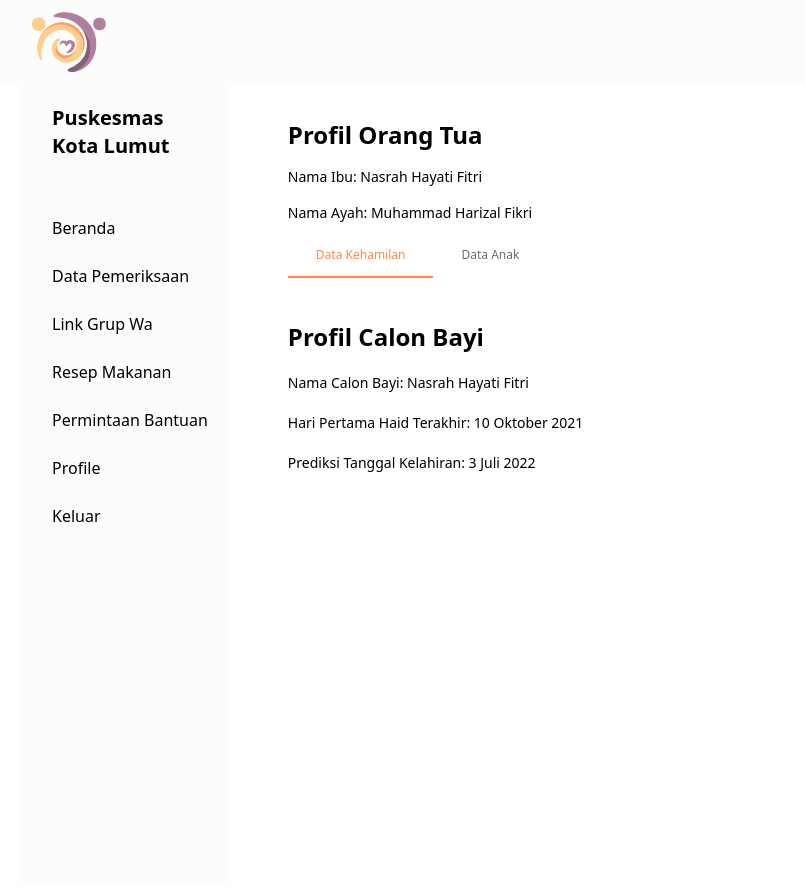
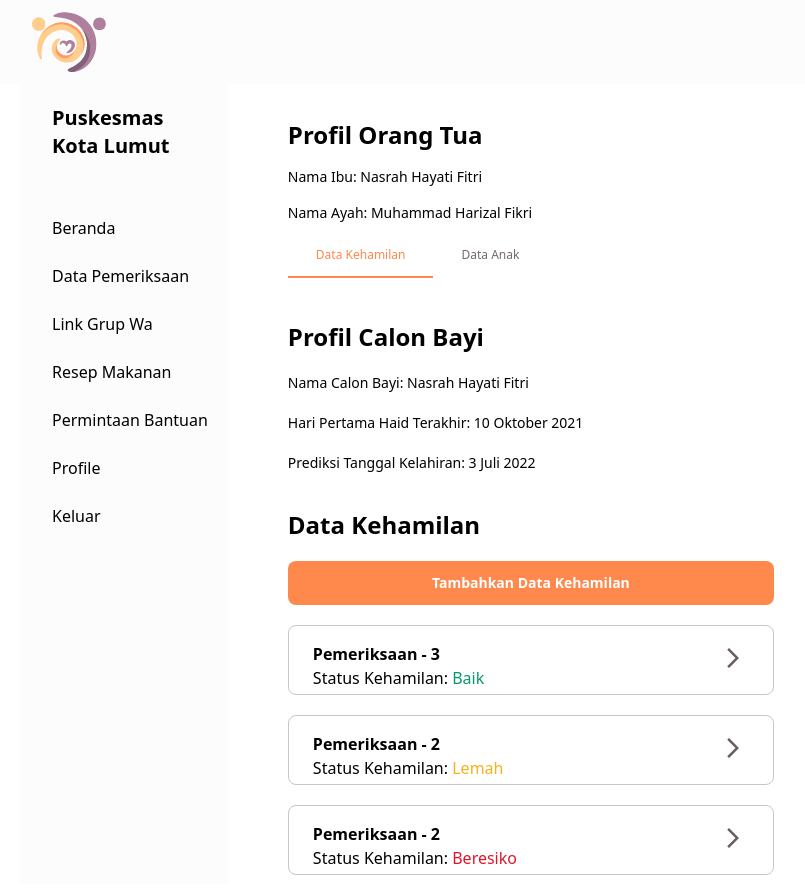
Before and after one commit to AbdullahFathan/sipas-fe-web, a React (Vite) app: page /parentProfile in a window 1280 px wide. Shown: the whole page, without its empty margins (80-885 px from the left). Built offline with nearby package versions, Linux system fonts and the light colour scheme.

Commit message:
style component done

```diff
--- a/src/components/AddPrenagcyData.tsx
+++ b/src/components/AddPrenagcyData.tsx
@@ -1,3 +1,6 @@
+import { Link } from "react-router-dom";
+import Arrow from "../assets/Arrow";
+
 const AddPrenagcyData = () => {
   return (
     <section className=" mt-[35px] ">
@@ -15,6 +18,50 @@ const AddPrenagcyData = () => {
         </h3>
 
         {/* Data Kehamilan Section */}
+        <h1 className="font-semibold text-2xl mt-9">Data Kehamilan</h1>
+
+        <button
+          type="button"
+          className="my-5 bg-orange text-white rounded-lg block text-sm font-semibold w-[60%] h-11"
+        >
+          Tambahkan Data Kehamilan
+        </button>
+
+        <div className="flex justify-between flex-row w-[60%] h-[70px] my-5 border border-border-grey border-solid rounded-lg py-4 px-6  ">
+          <div className="flex flex-col">
+            <h2 className="font-semibold ">Pemeriksaan - 3</h2>
+            <h4>
+              Status Kehamilan: <span className="text-green">Baik</span>
+            </h4>
+          </div>
+          <Link to={"/prenagcyData"} className="p-1">
+            <Arrow />
+          </Link>
+        </div>
+
+        <div className="flex justify-between flex-row w-[60%] h-[70px] my-5 border border-border-grey border-solid rounded-lg py-4 px-6  ">
+          <div className="flex flex-col">
+            <h2 className="font-semibold ">Pemeriksaan - 2</h2>
+            <h4>
+              Status Kehamilan: <span className="text-yellow">Lemah</span>
+            </h4>
+          </div>
+          <Link to={"/prenagcyData"} className="p-1">
+            <Arrow />
+          </Link>
+        </div>
+
+        <div className="flex justify-between flex-row w-[60%] h-[70px] my-5 border border-border-grey border-solid rounded-lg py-4 px-6  ">
+          <div className="flex flex-col">
+            <h2 className="font-semibold ">Pemeriksaan - 2</h2>
+            <h4>
+              Status Kehamilan: <span className="text-red">Beresiko</span>
+            </h4>
+          </div>
+          <Link to={"/prenagcyData"} className="p-1">
+            <Arrow />
+          </Link>
+        </div>
       </div>
     </section>
   );
```
